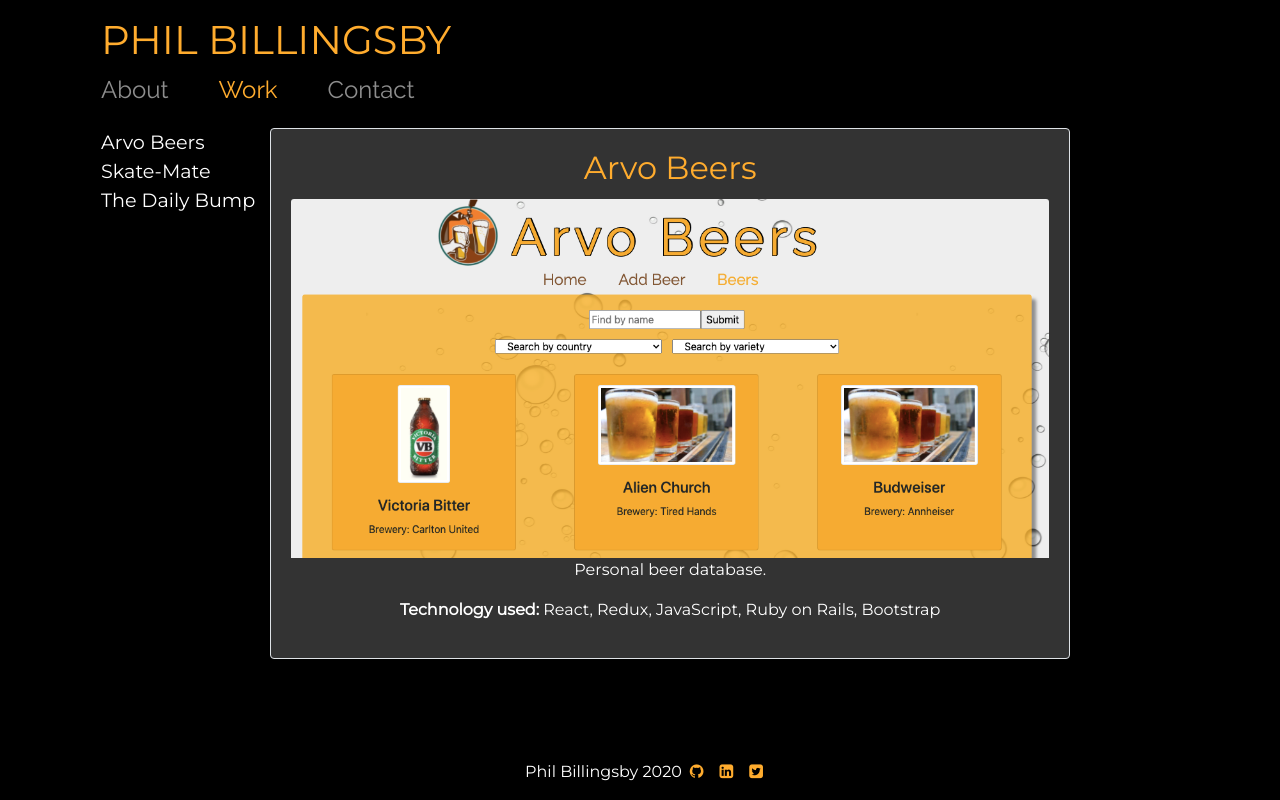
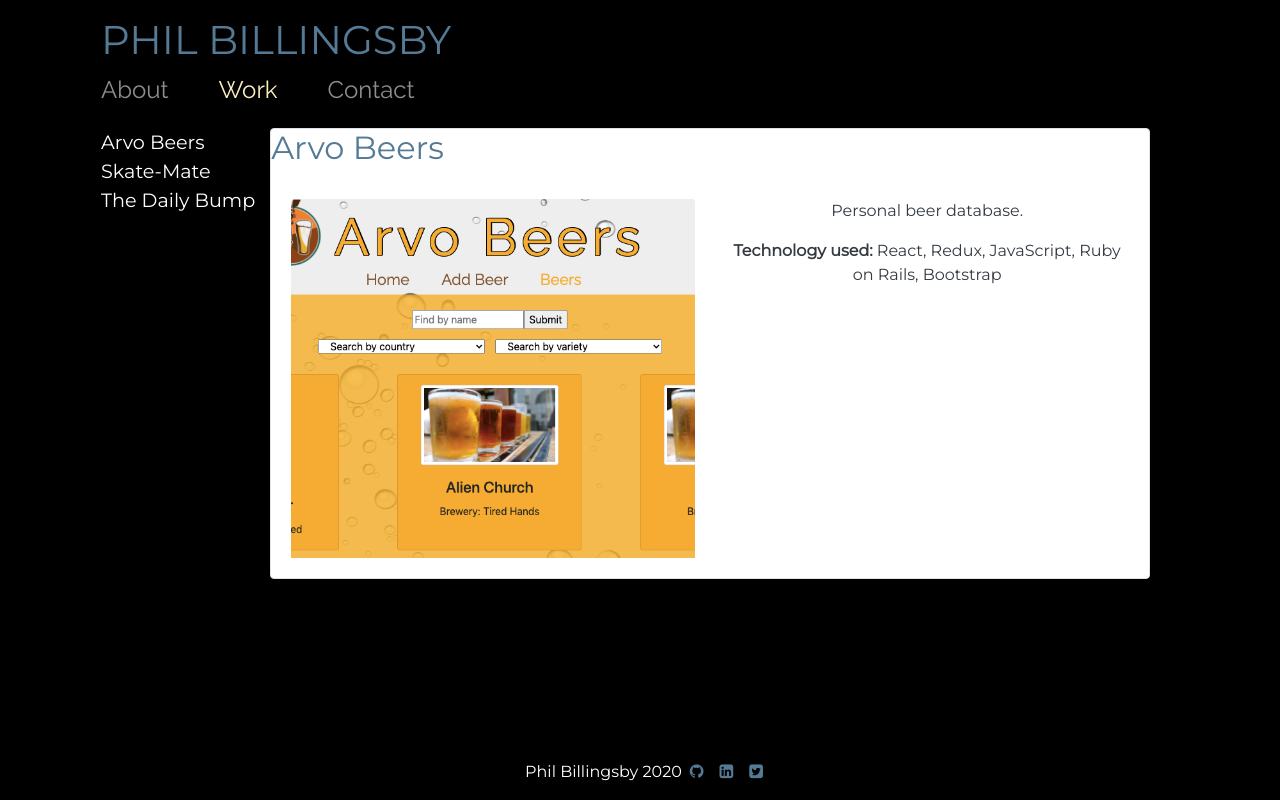
Before and after one commit to PBillingsby/PBillingsby.github.io, a React (Create React App) app: page /work in a window 1280 px wide. Built offline with nearby package versions, Linux system fonts and the light colour scheme.

Commit message:
Add new color to links. Modify project cards

```diff
--- a/src/App.css
+++ b/src/App.css
@@ -24,12 +24,12 @@
   object-fit: cover;
 }
 .bg-opacity {
-  background-color: #333;
+  background-color: #ffffff;
 }
 .orange-color,
 h2,
 .list-group > li:hover {
-  color: rgb(255, 172, 46);
+  color: #557a95;
 }
 a:hover {
   color: white;
--- a/src/NavBar.js
+++ b/src/NavBar.js
@@ -7,21 +7,21 @@
       <NavLink
         exact
         to="/"
-        activeStyle={{ color: "rgb(255, 172, 46)" }}
+        activeStyle={{ color: "#fbeec1" }}
         className="link-style text-decoration-none"
       >
         About
       </NavLink>
       <NavLink
         to="/work"
-        activeStyle={{ color: "rgb(255, 172, 46)" }}
+        activeStyle={{ color: "#fbeec1" }}
         className="link-style text-decoration-none"
       >
         Work
       </NavLink>
       <NavLink
         to="/contact"
-        activeStyle={{ color: "rgb(255, 172, 46)" }}
+        activeStyle={{ color: "#fbeec1" }}
         className="link-style text-decoration-none"
       >
         Contact
--- a/src/ProjectCard.js
+++ b/src/ProjectCard.js
@@ -6,13 +6,15 @@
   return (
     <div>
       <div
-        className="card mb-1 border border-black text-white bg-opacity"
-        style={{ width: "50rem" }}
+        className="card mb-1 border border-black text-dark bg-opacity"
+        style={{ width: "55rem" }}
       >
-        <div className="card-body text-center">
         <h2 class="card-title">{project.title}</h2>
+        <div className="card-body row text-center">
+          <div className="col">
             <img src={project.src} className="card-img-top" />
-
+          </div>
+          <div className="col-sm">
             <div class="card-info">
               <p>{project.description}</p>
               <p>
@@ -22,6 +24,7 @@
           </div>
         </div>
       </div>
+    </div>
   );
 };
 
```
Lines whose indentation alone changed are shown as unchanged.
